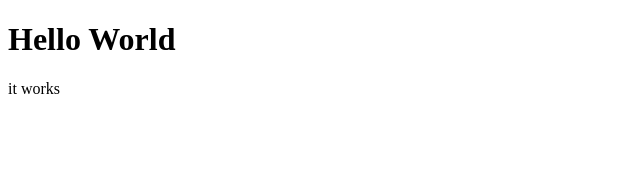
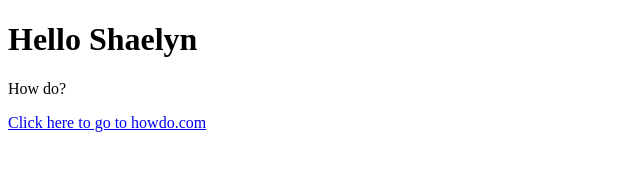
Before and after one commit to acjd/acjd, a plain HTML site: page index.html in a window 1280 px wide. Shown: the whole page, without its empty margins (0-640 px from the left). Drawn offline with Linux system fonts and the light colour scheme.

Commit message:
Update index.html

```diff
--- a/index.html
+++ b/index.html
@@ -1,7 +1,8 @@
 <!DOCTYPE html>
 <html>
 <body>
-<h1>Hello World</h1>
-<p>it works</p>
+<h1>Hello Shaelyn</h1>
+<p>How do?</p>
+  <a href="howdo.com">Click here to go to howdo.com</a>
 </body>
 </html>
```
